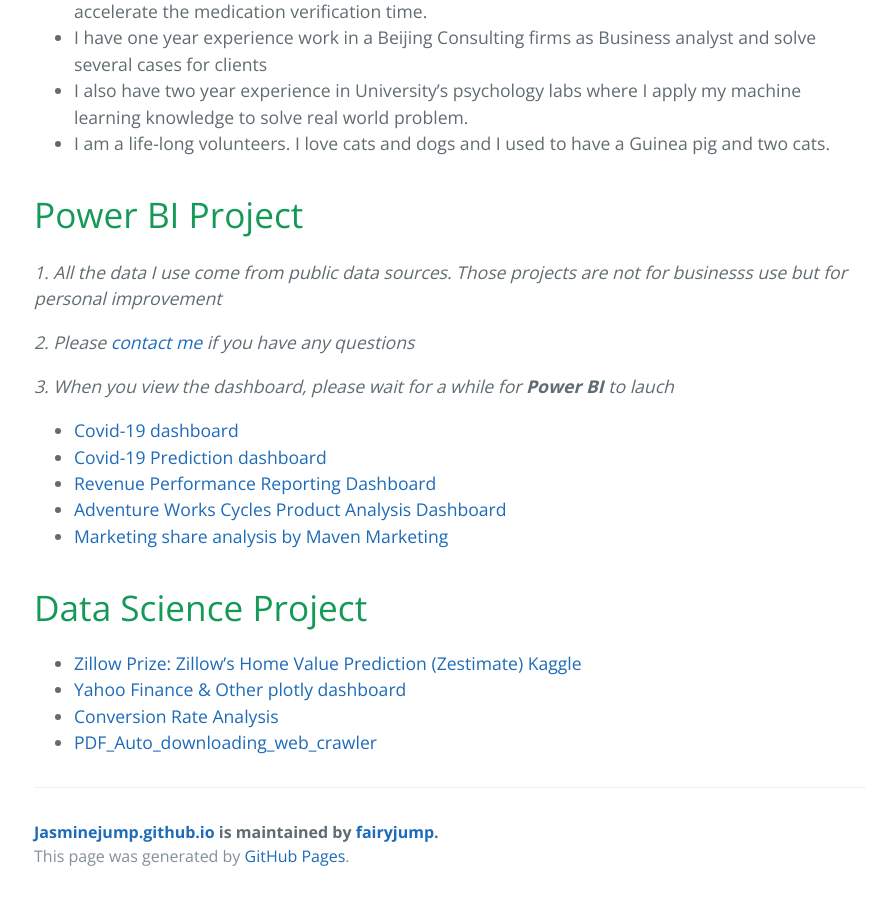
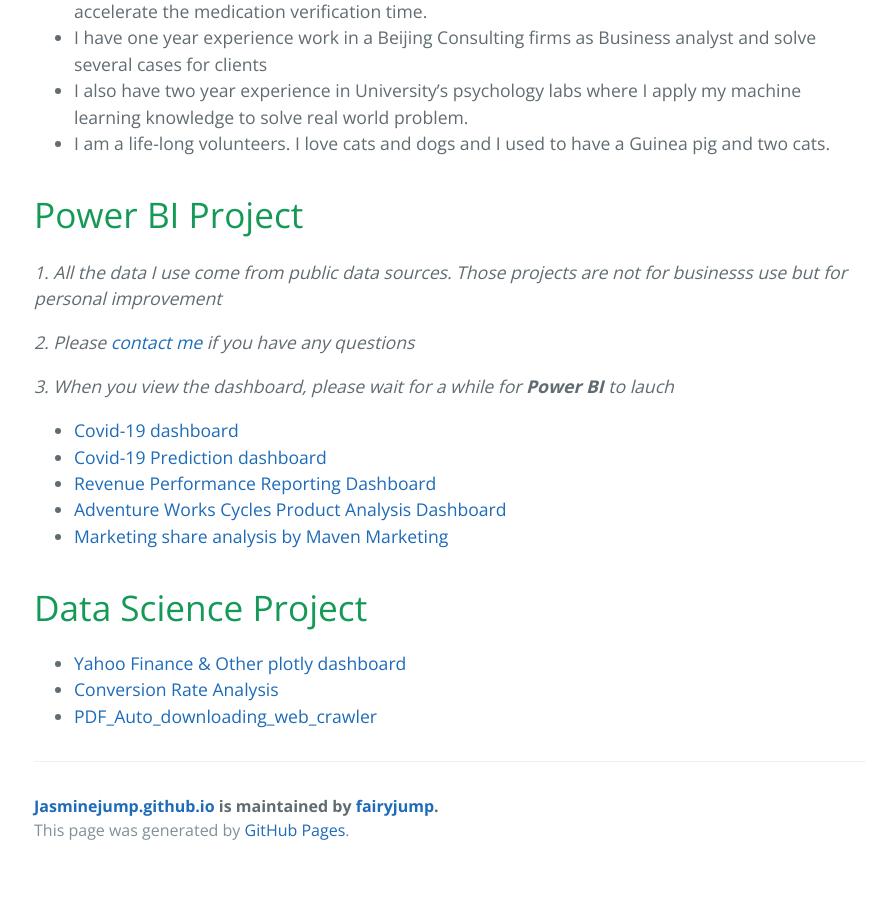
Before and after one commit to fairyjump/Jasminejump.github.io, a Jekyll site: the page built from index.md, in a window 1280 px wide and 900 px high, scrolled down 788 px. Shown: the whole window, without its empty margins (190-1070 px from the left). Built offline with Jekyll 4.4.1, drawn with Linux system fonts in a browser that asks for light colours; after the commit the page ends 1662 px from its top, so only the background shows below that.

Commit message:
Update index.md

```diff
--- a/index.md
+++ b/index.md
@@ -30,7 +30,6 @@
 - [Marketing share analysis by Maven Marketing](https://app.powerbi.com/view?r=eyJrIjoiZjc4ZDI5ODYtN2VmZC00ZWNlLWEzMDEtOGM5MTg1ODZhY2I4IiwidCI6ImI5M2NiYzNlLTY2MWQtNDA1OC04NjkzLWE4OTdiOTI0YjhkNyIsImMiOjF9)
 
 #  Data Science Project
-- [Zillow Prize: Zillow's Home Value Prediction (Zestimate) Kaggle](/tp2/index.md)
 - [Yahoo Finance & Other plotly dashboard](/Plotly_dash/README.md)
 - [Conversion Rate Analysis](/Conversion/Conversion_Rate.html)
 - [PDF_Auto_downloading_web_crawler](/PDF_webscrapping.html)
```
